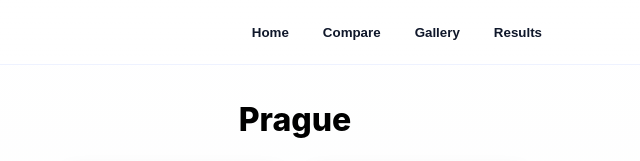
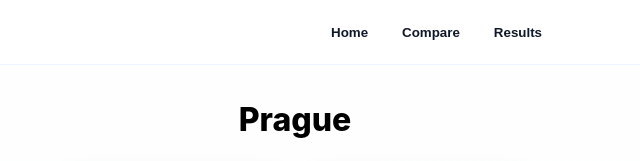
Before and after one commit to Badhan-alsoltech/AI-vs-Traditional, a website: page screens/index.html in a window 1280 px wide. Shown: the top 161 px of the page, 640-1280 px from the left. Drawn offline with nearby package versions, Linux system fonts and the light colour scheme; animation ran at ten frames a second.

Commit message:
Update index.html

```diff
--- a/screens/index.html
+++ b/screens/index.html
@@ -81,7 +81,6 @@
         <div class="nav-links" id="navLinks">
           <button class="nav-btn" id="homeBtn">Home</button>
           <button class="nav-btn" id="compareBtn">Compare</button>
-          <button class="nav-btn" id="galleryBtn">Gallery</button>
           <button class="nav-btn" id="adminBtn">Results</button>
         </div>
       </div>
```
